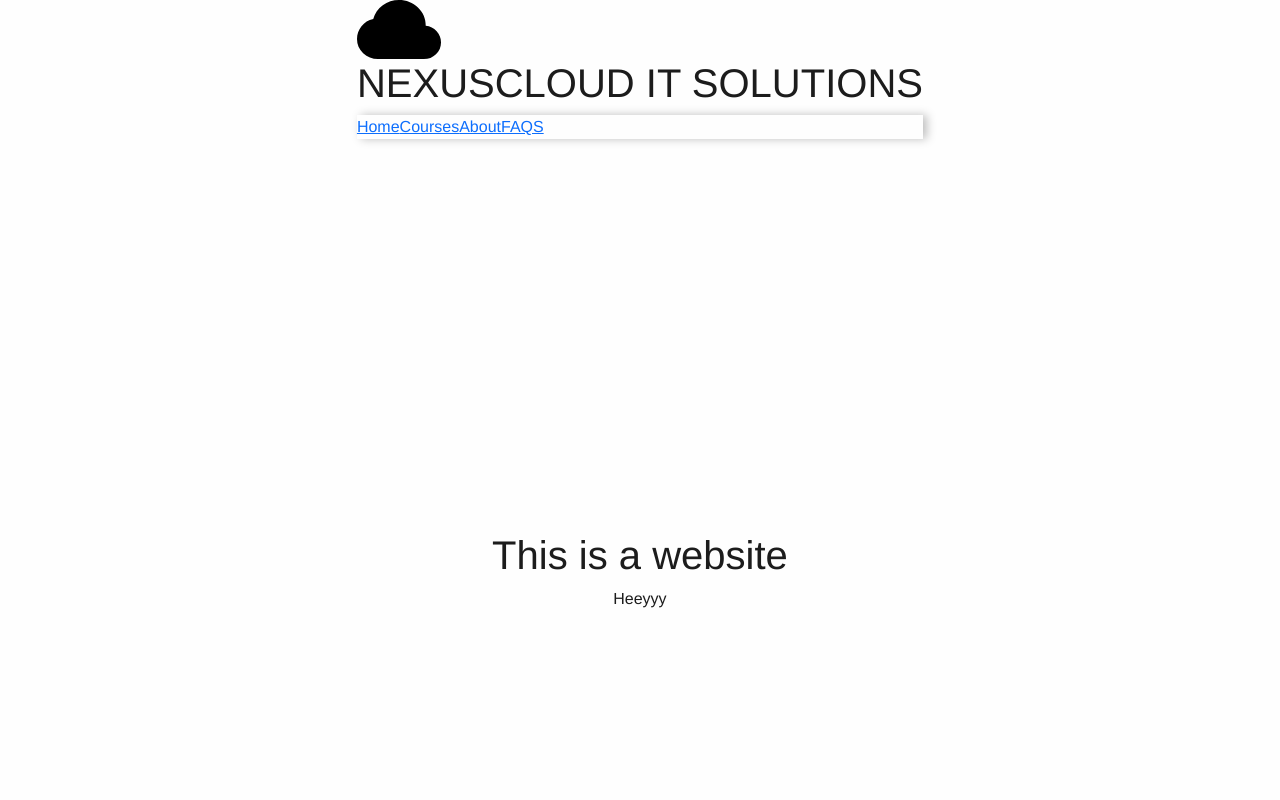
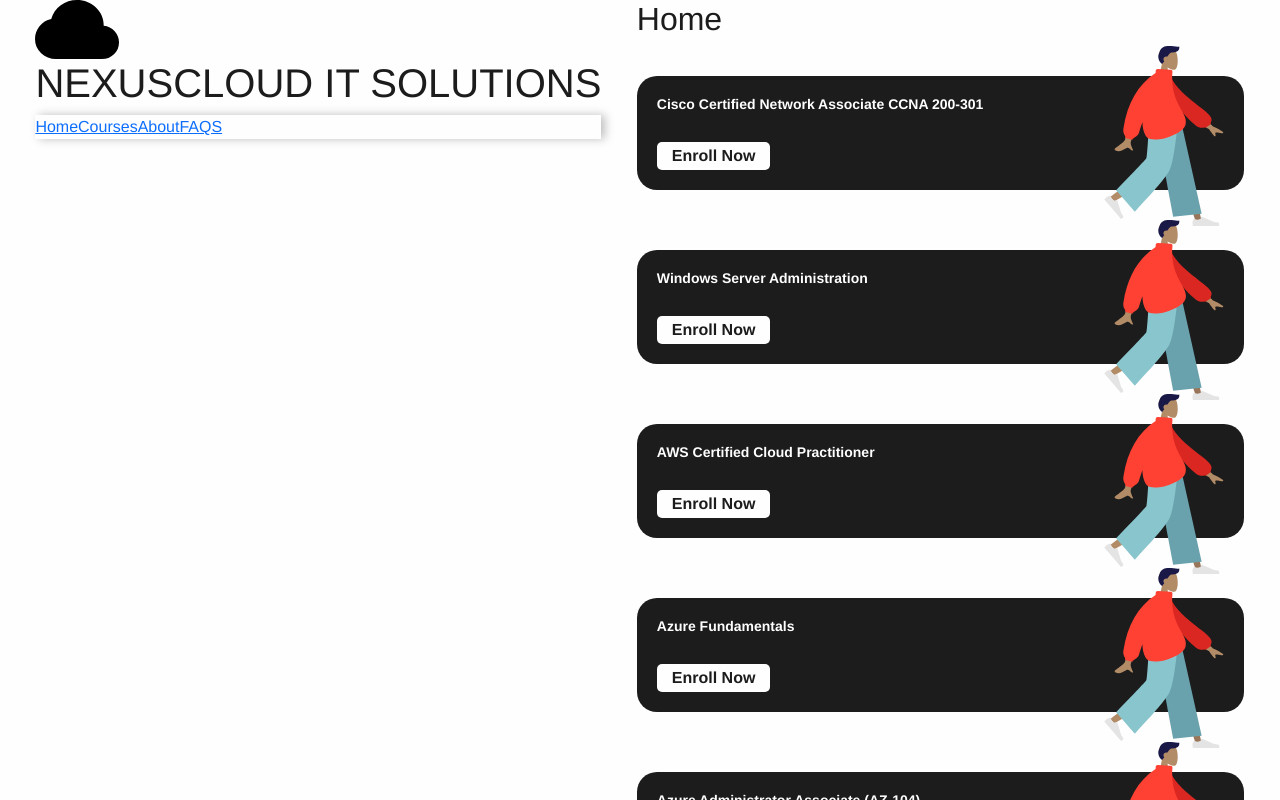
Before and after one commit to NexusInterns/NexusWebsite2.0, a React (Vite) app: page / in a window 1280 px wide. Shown: the top 800 px of the page. Built offline with nearby package versions, Linux system fonts and the light colour scheme.

Commit message:
CoursePreview Component Added and fixed bugs in NavBar

```diff
--- a/src/App.css
+++ b/src/App.css
@@ -8,6 +8,7 @@
 #root
 {
     width: 99.99%;
+    min-width: 380px;
     font-family: Helvetica, Avenir, Arial, sans-serif;
     background-color: var(--mainBgColor);
     color: var(--Black);
@@ -49,4 +50,16 @@
     ::-webkit-scrollbar {
         display: none;
     }
+
+    main {
+        padding: 20px var(--side-margin) 80px;
+    }
+
+    .main-title {
+        font-weight: bold;
+        font-size: 26px;
+        font-style: normal;
+        font-weight: 700;
+        line-height: normal;
+    }
 }
--- a/src/assets/constants.css
+++ b/src/assets/constants.css
@@ -10,4 +10,6 @@
     --mainBgColor: var(--White);
 
     --Filter-Grey: invert(88%) sepia(17%) saturate(5%) hue-rotate(319deg) brightness(90%) contrast(95%);
+
+    --side-margin: 30px;
 }
--- a/src/assets/index.ts
+++ b/src/assets/index.ts
@@ -17,5 +17,20 @@
     aboutIcon,
     faqsIcon,
     termsIcon,
-    logoIcon
+    logoIcon,
 }
+
+
+
+import { Course } from '../components/index.tsx';
+const coursesList = [
+    new Course("Cisco Certified Network Associate CCNA 200-301", "CCNA200-301", "Cisco certification is the edge you need to jump-start your IT career", "FREE for Out-of-School Youth", 5),
+    new Course("Windows Server Administration", "WSA", "You will learn how to automate manual server administration tasks using powershell", "FREE for Out-of-School Youth", 1),
+    new Course("AWS Certified Cloud Practitioner", "AWSCCP", "This is the first step in achieving AWS Cloud certification", "FREE for Out-of-School Youth", 1),
+    new Course("Azure Fundamentals", "AZUREFUN", "This is the first step in achieving Azure Cloud certification", "FREE for Out-of-School Youth", 1),
+    new Course("Azure Administrator Associate (AZ-104)", "AZ-104", "You will learn how to administer Azure VM, Storage, Network, Databases and more in the Cloud using Azure", "FREE for Out-of-School Youth", 4),
+    new Course("AWS Solutions Architect Associate (SAA-C02)", "SAA-C02", "You will learn how to administer AWS Instances, Storage, Network, Databases and more in the Cloud using AWS", "FREE for Out-of-School Youth", 4),
+    new Course("Mastering VMware vSphere 6.7 Install, Configure & Manage Data Center Virtualization", "VMWARE", "You will learn how to Install, Configure & Manage Virtual Data Center", "FREE for Out-of-School Youth", 4)
+];
+
+export {coursesList}
--- a/src/components/Button.tsx
+++ /dev/null
@@ -1,17 +0,0 @@
-import { ReactNode } from "react"
-
-interface Props
-{
-    children?: ReactNode;
-    color?: "primary" | "secondary" | "danger";
-    onClick: () => void;
-}
-
-
-const Button = ({children, color, onClick}: Props) => {
-  return (
-    <button className={`btn btn-${color}`} onClick={onClick}>{children}</button>
-  )
-}
-
-export default Button
--- /dev/null
+++ b/src/components/CoursePreview/CoursePreview.tsx
@@ -0,0 +1,24 @@
+// 'use client';
+import { Link } from "react-router-dom";
+import "./course-preview.css";
+
+interface Props {
+    title: string;
+    courseID: string;
+}
+
+const CoursePreview = ({title, courseID} : Props) => {
+    return (
+        <Link
+          key={courseID}
+          id={`course-preview-${courseID}`}
+          className="course-preview-container"
+          to={`/`}>
+            <h3 className="course-preview-title">{title}</h3>
+            <div className="course-preview-btn">Enroll Now</div>
+            <img className="course-preview-human" src="./src/assets/icons/course-preview-human.svg" alt="" />
+        </Link>
+    )
+}
+
+export default CoursePreview
--- /dev/null
+++ b/src/components/CoursePreview/course-preview.css
@@ -0,0 +1,41 @@
+@import '/src/assets/constants.css';
+
+.course-preview-container {
+    width: 100%;
+    border-radius: 20px;
+    background-color: var(--Black);
+
+    padding: 20px;
+    text-decoration: none;
+
+    margin: 30px 0;
+}
+
+.course-preview-title {
+    color: var(--White);
+    width: 60%;
+
+    font-size: 14px;
+    font-style: normal;
+    font-weight: 700;
+    line-height: normal;
+
+    margin: 0 0 30px 0;
+}
+
+.course-preview-btn {
+    background-color: var(--White);
+    width: max-content;
+    border-radius: 5px;
+    font-weight: bold;
+    padding: 2px 15px;
+    color: var(--Black);
+}
+
+.course-preview-human {
+    display: block;
+    position: absolute;
+    right: 20px;
+    top: 0px;
+    width: 120px;
+}
--- a/src/components/index.tsx
+++ b/src/components/index.tsx
@@ -1,17 +1,19 @@
 import ListGroup from "./ListGroup";
 import Alert from "./Alert";
-import Button from "./Button";
 import EffectsContainer from '../components/Effects/EffectsContainer';
 
 import CourseCard from "./CourseCard/CourseCard";
 import Course from '../stores/Course';
 
+import CoursePreview from './CoursePreview/CoursePreview';
+
 export {
     ListGroup,
     Alert,
-    Button,
     EffectsContainer,
 
     CourseCard,
     Course,
+
+    CoursePreview
 }
--- a/src/layouts/NavBar/navBar.css
+++ b/src/layouts/NavBar/navBar.css
@@ -2,8 +2,7 @@
 
 :root {
     --main-icon-size: 80px;
-    --nav-title-height: 120px;
-    --side-margin: 20px;
+    --nav-title-height: 145px;
 }
 
 .shadow-header{
@@ -44,7 +43,7 @@
         display: block;
         position: absolute;
         left: var(--side-margin);
-        top: var(--nav-title-height);
+        top: calc(var(--nav-title-height) - 15px);
         height: 8px;
         min-width: 70px;
         max-width: calc(100% - 2*var(--side-margin));
@@ -62,13 +61,13 @@
         font-weight: bold;
         width: 220px;
         text-wrap: wrap;
-        margin: 0 0 10px var(--side-margin);
+        margin: 0 0 30px var(--side-margin);
     }
 
     .nav-icon {
         filter: var(--Filter-Grey);
         width: var(--main-icon-size);
-        margin: 0 var(--side-margin) 15px 0;
+        margin: 0 var(--side-margin) 35px 0;
     }
 
     nav {
@@ -81,7 +80,7 @@
         flex-flow: row nowrap;
 
         position: absolute;
-        bottom: -87vh;
+        bottom: -84.5vh;
     }
 
     .nav-tab {
@@ -126,49 +125,4 @@
         border-radius: 10px;
         transition: all 100ms ease-out;
       }
-
-
-/*
-    .nav-name {
-        color: #1c1c1c;
-        font-weight: 700;
-        text-align: start;
-        font-size: 30px;
-        font-weight: bold;
-        width: 250px;
-        text-wrap: wrap;
-    }
-
-    .nav-icon {
-        width: var(--main-icon-size);
-        height: var(--main-icon-size);
-    }
-
-    .nav-tabs
-    {
-        width: 120px;
-        height: 70px;
-        color: inherit;
-        background-color: inherit;
-        padding: 10px;
-
-        transition: all 50ms ease-in-out;
-        text-decoration: none;
-
-        display: flex;
-        align-items: center;
-        justify-content: center;
-        flex-flow: row wrap;
-    }
-
-    .nav-tabs:hover
-    {
-        color: var(--Black);
-        background-color: var(--Grey);
-
-    }
-
-    .shadow-header{
-        box-shadow: 0 0 21px 2px var(--Shadow);
-    } */
 }
--- a/src/pages/Courses.tsx
+++ b/src/pages/Courses.tsx
@@ -1,23 +1,13 @@
 
-import { Course, CourseCard } from '../components/index.tsx';
+import { CourseCard } from '../components/index.tsx';
+import {coursesList} from '../assets/index.ts';
 
 const Courses = () =>
 {
-  let courses = [
-    new Course("Cisco Certified Network Associate CCNA 200-301", "CCNA200-301", "Cisco certification is the edge you need to jump-start your IT career", "FREE for Out-of-School Youth", 5),
-    new Course("Windows Server Administration", "WSA", "You will learn how to automate manual server administration tasks using powershell", "FREE for Out-of-School Youth", 1),
-    new Course("AWS Certified Cloud Practitioner", "AWSCCP", "This is the first step in achieving AWS Cloud certification", "FREE for Out-of-School Youth", 1),
-    new Course("Azure Fundamentals", "AZUREFUN", "This is the first step in achieving Azure Cloud certification", "FREE for Out-of-School Youth", 1),
-    new Course("Azure Administrator Associate (AZ-104)", "AZ-104", "You will learn how to administer Azure VM, Storage, Network, Databases and more in the Cloud using Azure", "FREE for Out-of-School Youth", 4),
-    new Course("AWS Solutions Architect Associate (SAA-C02)", "SAA-C02", "You will learn how to administer AWS Instances, Storage, Network, Databases and more in the Cloud using AWS", "FREE for Out-of-School Youth", 4),
-    new Course("Mastering VMware vSphere 6.7 Install, Configure & Manage Data Center Virtualization", "VMWARE", "You will learn how to Install, Configure & Manage Virtual Data Center", "FREE for Out-of-School Youth", 4)
-  ];
-
   return (
-    <div className="courses-container">
-      {courses.map((course) => <CourseCard key={course.courseID} title={course.title} courseID={course.courseID} info={course.info} fee={course.fee} duration={course.duration}/>)}
-
-    </div>
+    <section className="courses-container">
+      {coursesList.map((course) => <CourseCard key={course.courseID} title={course.title} courseID={course.courseID} info={course.info} fee={course.fee} duration={course.duration}/>)}
+    </section>
   );
 }
 
--- a/src/pages/Home/Home.tsx
+++ b/src/pages/Home/Home.tsx
@@ -1,33 +1,17 @@
-import EffectsContainer from '../../components/Effects/EffectsContainer';
+import { EffectsContainer, CoursePreview } from '../../components/index';
+import { coursesList } from '../../assets/index.ts';
 import './home.css';
 
 const Home = () =>
 {
   return (
-    <>
-    <div className='home-contents'>
-      <EffectsContainer effects='hide'>
-        <h1>This is a website</h1>
-        <p>Heeyyy</p>
-      </EffectsContainer>
-    </div>
-    <div className='home-contents'>
-      <EffectsContainer effects='hide fromLeft'>
-        <h2>Please me</h2>
-        <p>
-          Today i don't feel like doing anything
-        </p>
-      </EffectsContainer>
-    </div>
-    <div className='home-contents'>
+    <main>
+      <h2 className='main-title'>Home</h2>
+      {coursesList.map((course) =>
       <EffectsContainer effects='fromLeft'>
-        <h2>OOOOO</h2>
-        <p>
-          YOOOOOOOOOOOOOOOOOOOOOOOOOOOOOO
-        </p>
-      </EffectsContainer>
-    </div>
-    </>
+        <CoursePreview title={course.title} courseID={course.courseID}></CoursePreview>
+      </EffectsContainer>)}
+    </main>
   );
 }
 
--- a/src/pages/Home/home.css
+++ b/src/pages/Home/home.css
@@ -1,9 +1,6 @@
-.home-contents
-{
-    color: inherit;
-    display: grid;
-    place-items: center;
-    align-content: center;
-    min-height: 110vh;
-    width: 100%;
+@import '/src/assets/constants.css';
+
+
+@media screen and (orientation: portrait) {
+
 }
```
Also changed, not shown: src/assets/icons/course-preview-human.svg (added).
